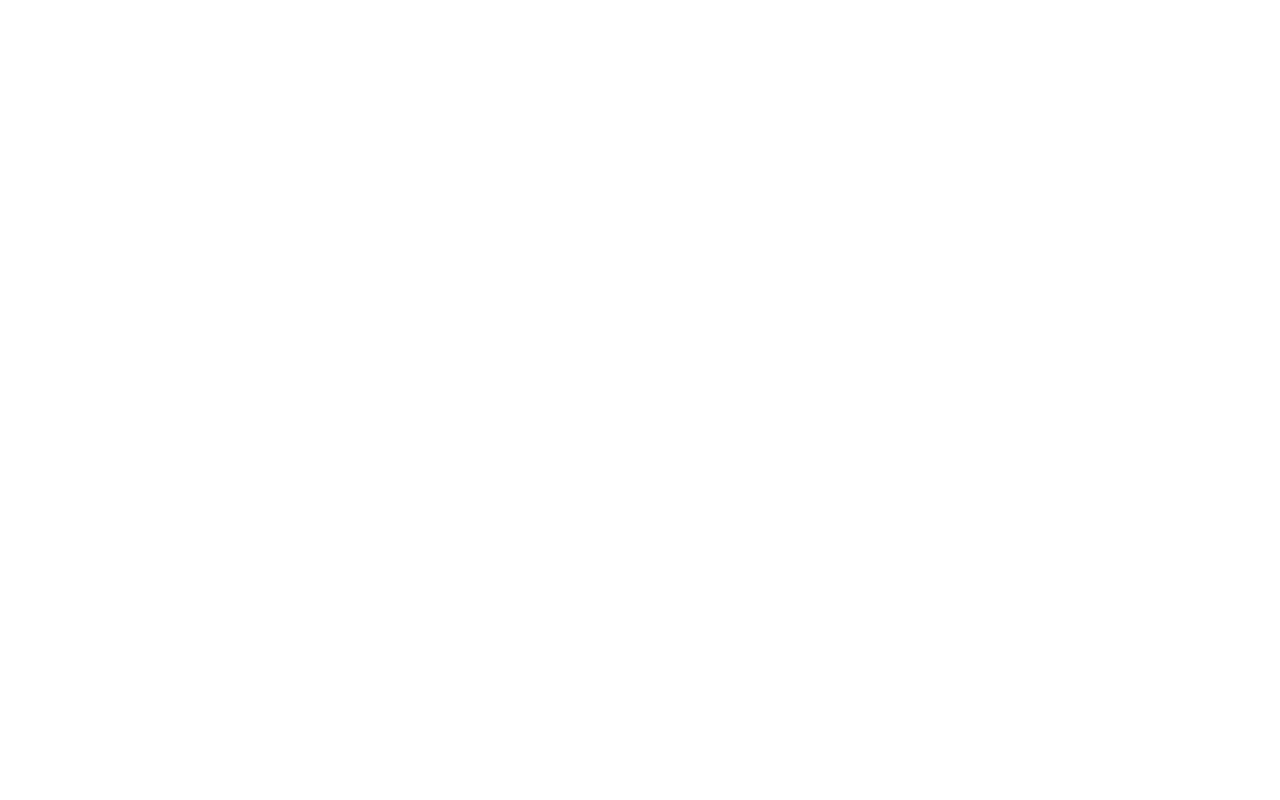
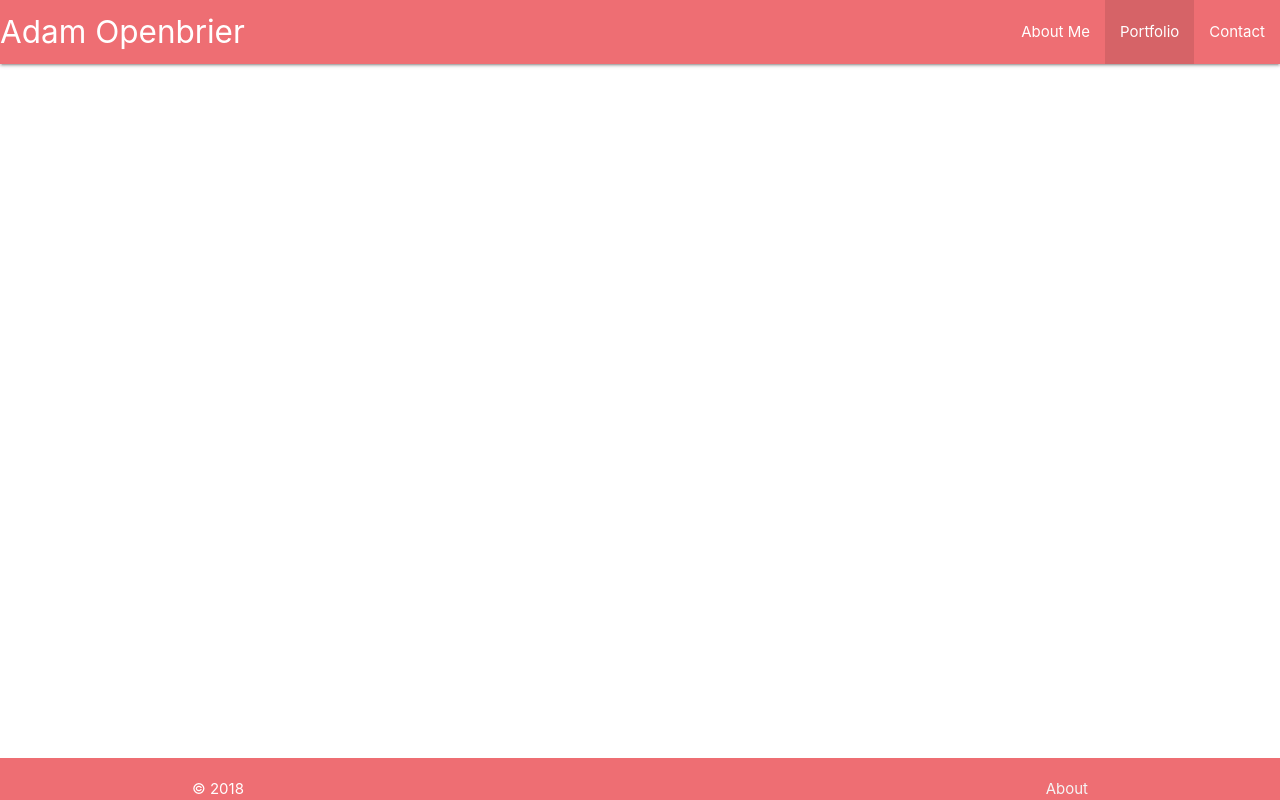
Before and after one commit to aOpenbrier/Materialize-Portfolio, a plain HTML site: page portfolio.html in a window 1280 px wide. Drawn offline with nearby package versions, Linux system fonts and the light colour scheme.

Commit message:
header and footer

```diff
--- a/portfolio.html
+++ b/portfolio.html
@@ -14,7 +14,27 @@
 </head>
 
 <body>
-
+    <!-- NAV -->
+    <header>
+        <nav>
+            <div class="nav-wrapper">
+                <a href="#" class="brand-logo">Adam Openbrier</a>
+                <ul id="nav-mobile" class="right hide-on-med-and-down">
+                    <li><a href=index.html">About Me</a></li>
+                    <li class='active'><a href="portfolio.html">Portfolio</a></li>
+                    <li><a href="contact.html">Contact</a></li>
+                </ul>
+            </div>
+        </nav>
+    </header>
+    <main>
+    </main>
+    <footer class='page-footer'>
+        <div class="container">
+            © 2018
+            <a class="grey-text text-lighten-4 right" href="https://github.com/aOpenbrier/Materialize-Portfolio/#readme">About</a>
+        </div>
+    </footer>
     <!-- Compiled and minified JavaScript -->
     <script src="https://cdnjs.cloudflare.com/ajax/libs/materialize/1.0.0-rc.2/js/materialize.min.js"></script>
 </body>
```
